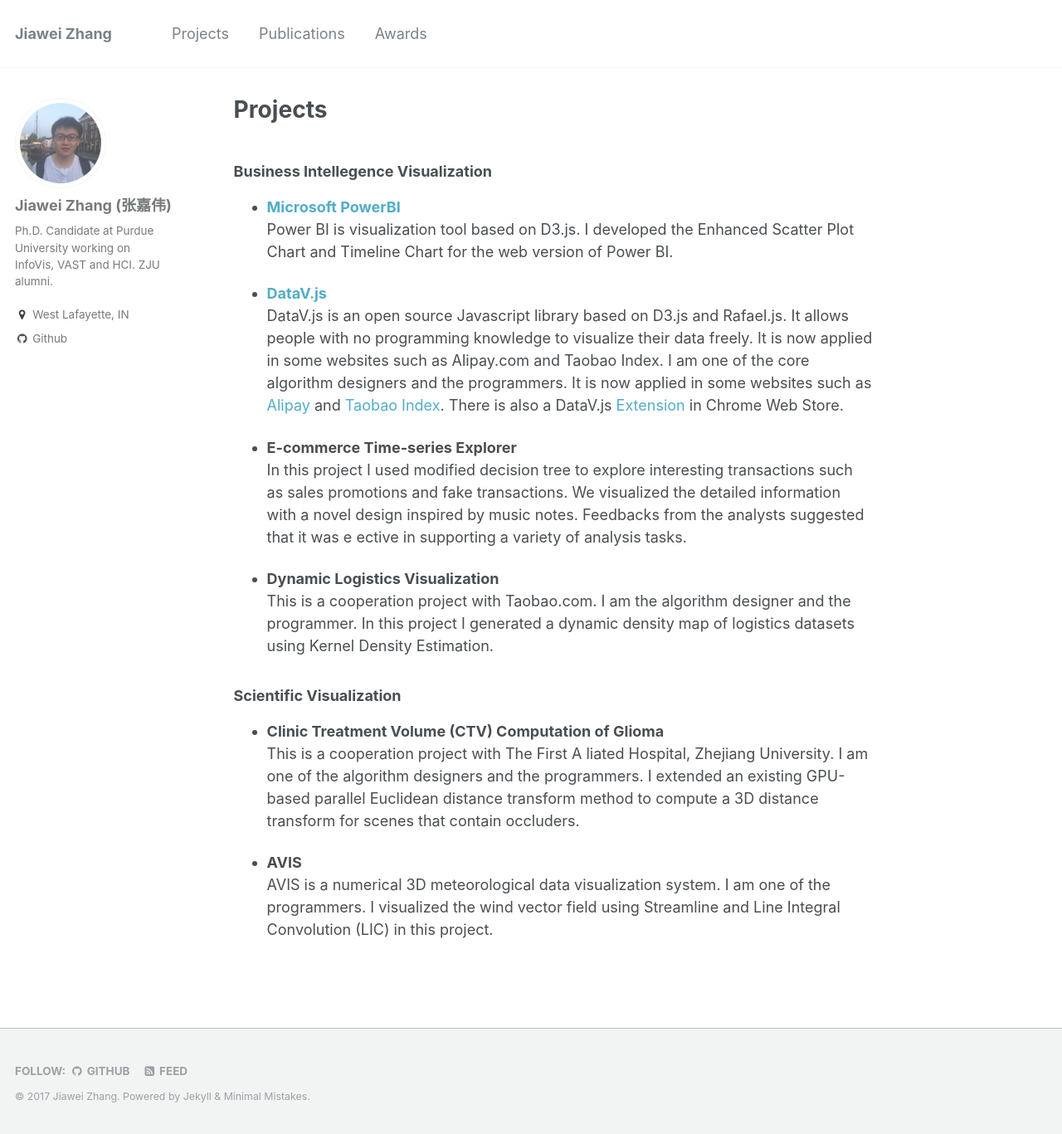
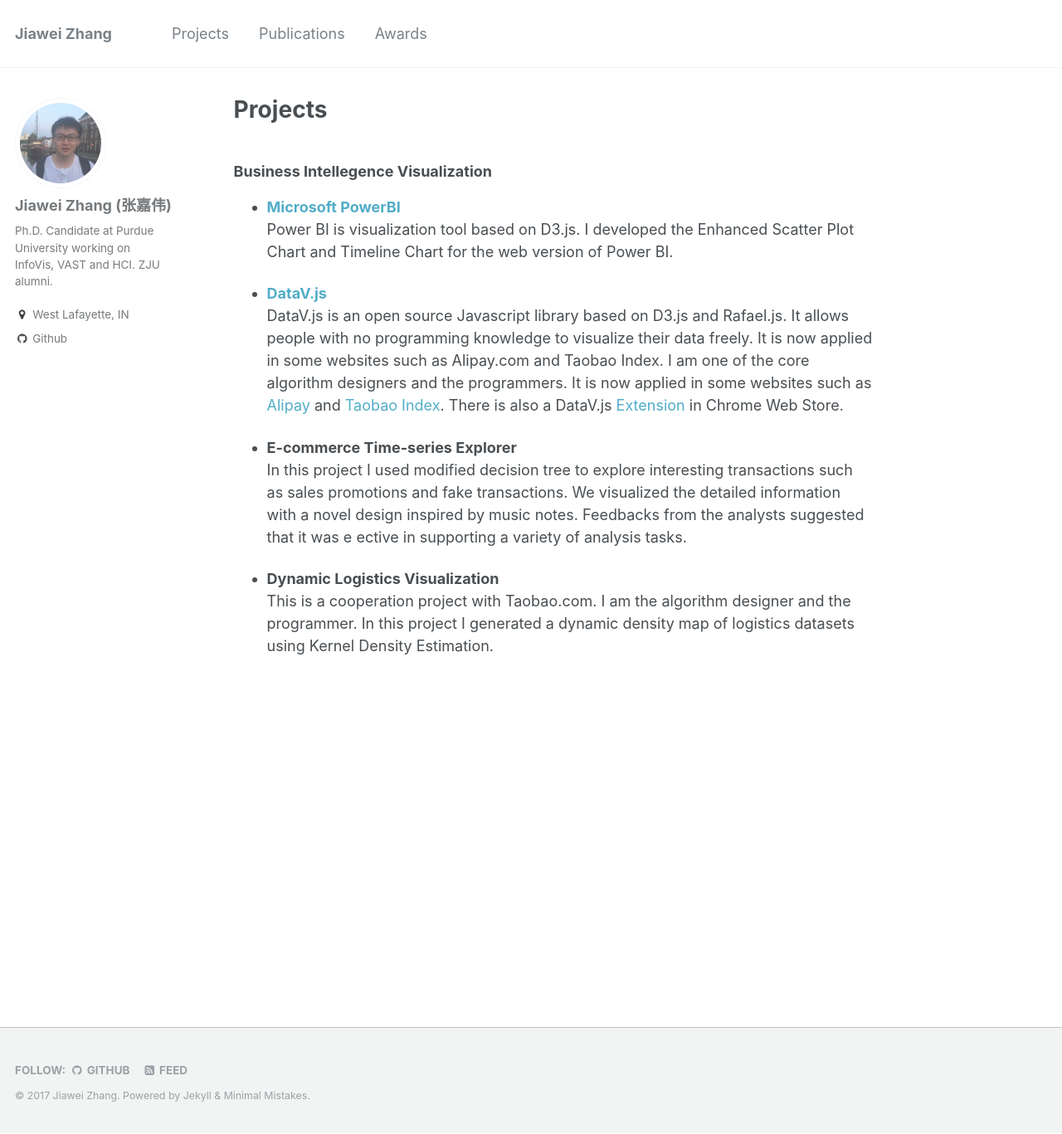
Before and after one commit to rivulet-zhang/rivulet-zhang.github.io, a Jekyll site: the page built from _pages/projects.md, in a window 1280 px wide and 1367 px high. Shown: the whole window at 83% size. Built offline with Jekyll 4.4.1, drawn with Linux system fonts in a browser that asks for light colours.

Commit message:
initial commit

```diff
--- a/_pages/projects.md
+++ b/_pages/projects.md
@@ -21,11 +21,3 @@
 
 * **Dynamic Logistics Visualization**<br>
 This is a cooperation project with Taobao.com. I am the algorithm designer and the programmer. In this project I generated a dynamic density map of logistics datasets using Kernel Density Estimation.
-
-### Scientific Visualization
-* **Clinic Treatment Volume (CTV) Computation of Glioma** <br>
-This is a cooperation project with The First A liated Hospital, Zhejiang University. I am one of the algorithm designers and the programmers. I extended an existing GPU-based parallel Euclidean distance transform method to compute a 3D distance transform for scenes that contain occluders.
-
-
-* **AVIS** <br>
-AVIS is a numerical 3D meteorological data visualization system. I am one of the programmers. I visualized the wind vector field using Streamline and Line Integral Convolution (LIC) in this project.
```
Also changed, not shown: index.md (+2 -2 lines).
